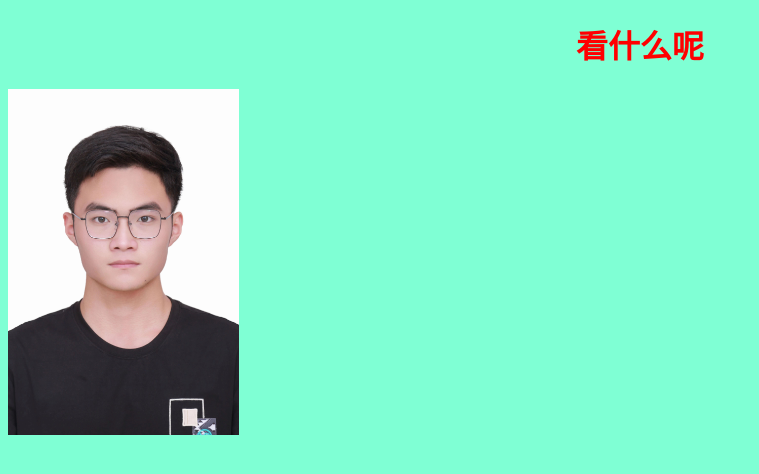
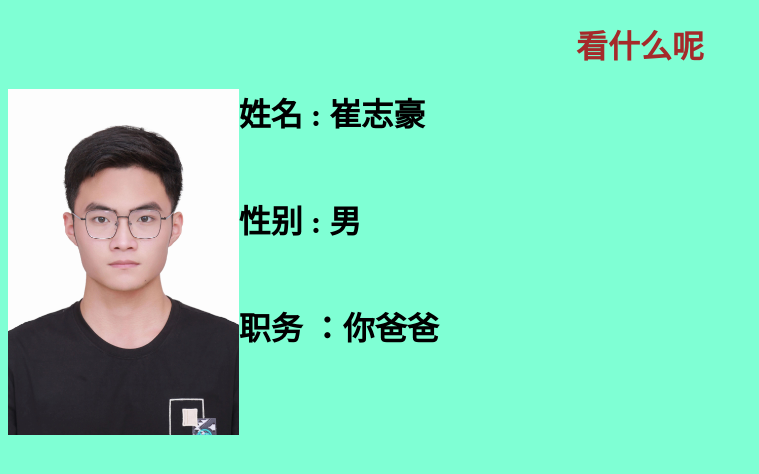
Before and after one commit to UnioTrump/UnioTrump.github.io, a plain HTML site: page index.html in a window 1280 px wide. Shown: the whole page, without its empty margins (0-759 px from the left). Drawn offline with Linux system fonts and the light colour scheme.

Commit message:
Update index.html

```diff
--- a/index.html
+++ b/index.html
@@ -6,14 +6,19 @@
             your father
         </title>
         <style type="text/css">
-            h1 {color : red}
+            h1 {color : black}
             p {color :rgb(197, 37, 197)}
         </style>
     </head>
     <body style="background-color: aquamarine;"><!--背景颜色-->
-        <h1 style="text-align: center;"><!--居中对齐-->
+        <h1 style="text-align: center;color: brown;"><!--居中对齐-->
             看什么呢
         </h1>
-        <img src='white.jpg' height=346px>
+        <img style='float: left;' src='white.jpg' height=346px>
+        <h1>姓名 : 崔志豪</h1>
+        <br>
+        <h1>性别 : 男</h1>
+        <br>
+        <h1>职务 ：你爸爸</h1>
     </body>
 </html>
```
